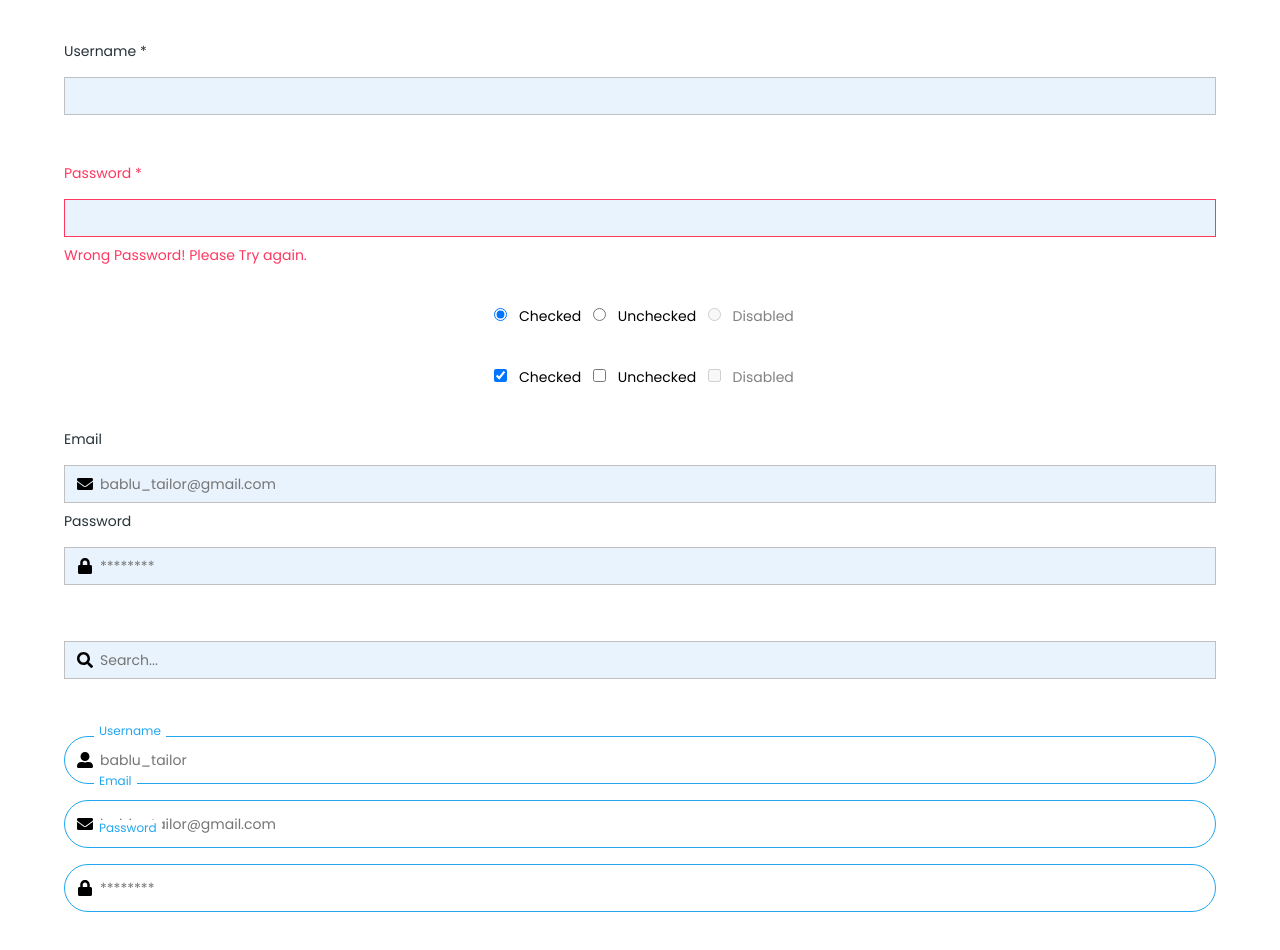
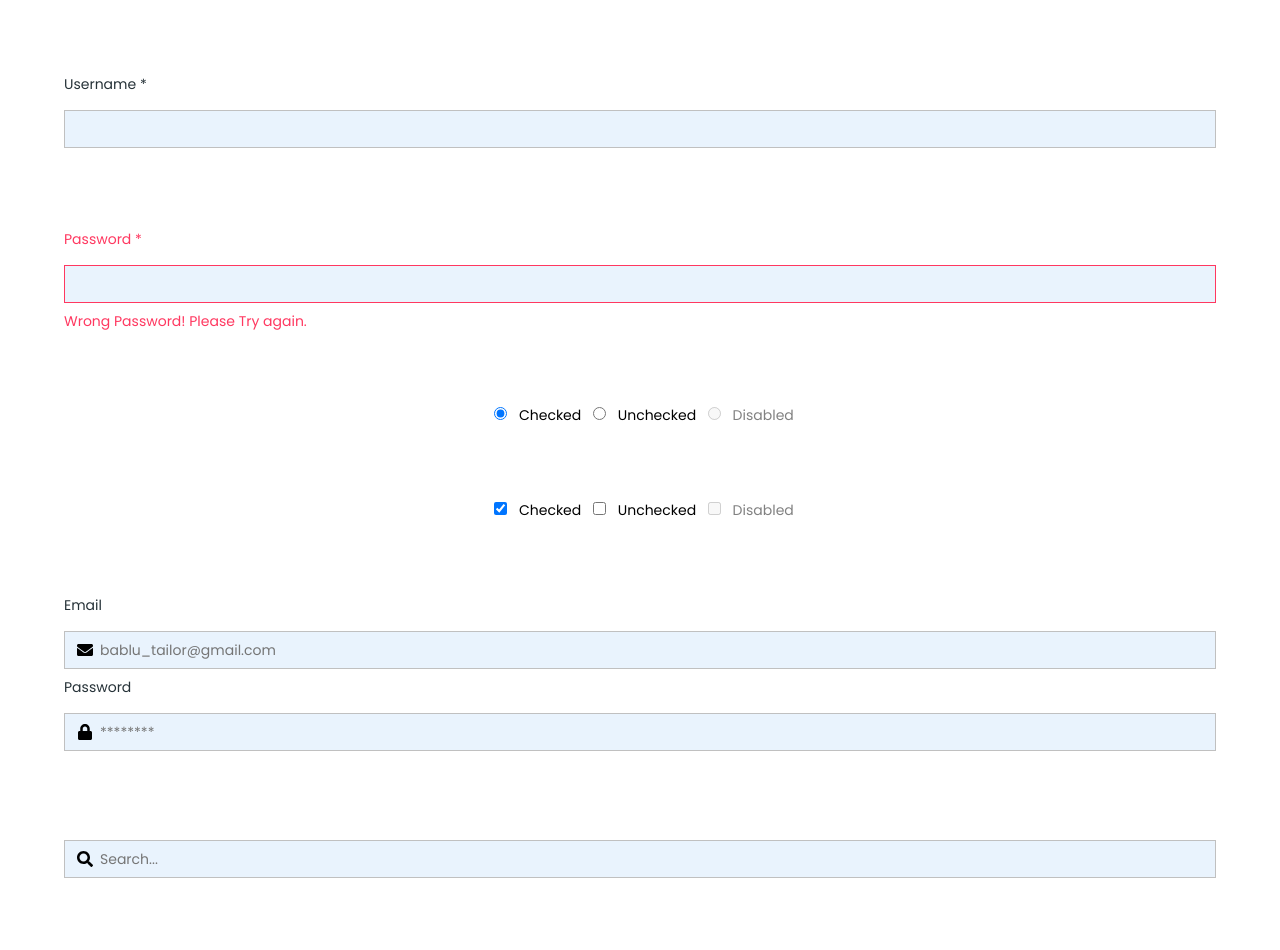
Before and after one commit to VishalPatil18/VISPA-UI, a plain HTML site: page css/_components/input/_input.html in a window 1280 px wide. Drawn offline with Linux system fonts and the light colour scheme.

```diff
--- a/css/_components/input/_input.html
+++ b/css/_components/input/_input.html
@@ -83,7 +83,7 @@
   </div>
 
   <!-- PREMIUM -->
-  <div class="input input__icons input__premium">
+  <!-- <div class="input input__icons input__premium">
     <div class="input__username">
       <input class="input__field--text user" type="text" placeholder="bablu_tailor">
       <label class="input__label">Username</label>
@@ -98,6 +98,6 @@
       <input class="input__field--text password" type="text" placeholder="********">
       <label class="input__label">Password</label>
     </div>
-  </div>
+  </div> -->
 </body>
 </html>
```
